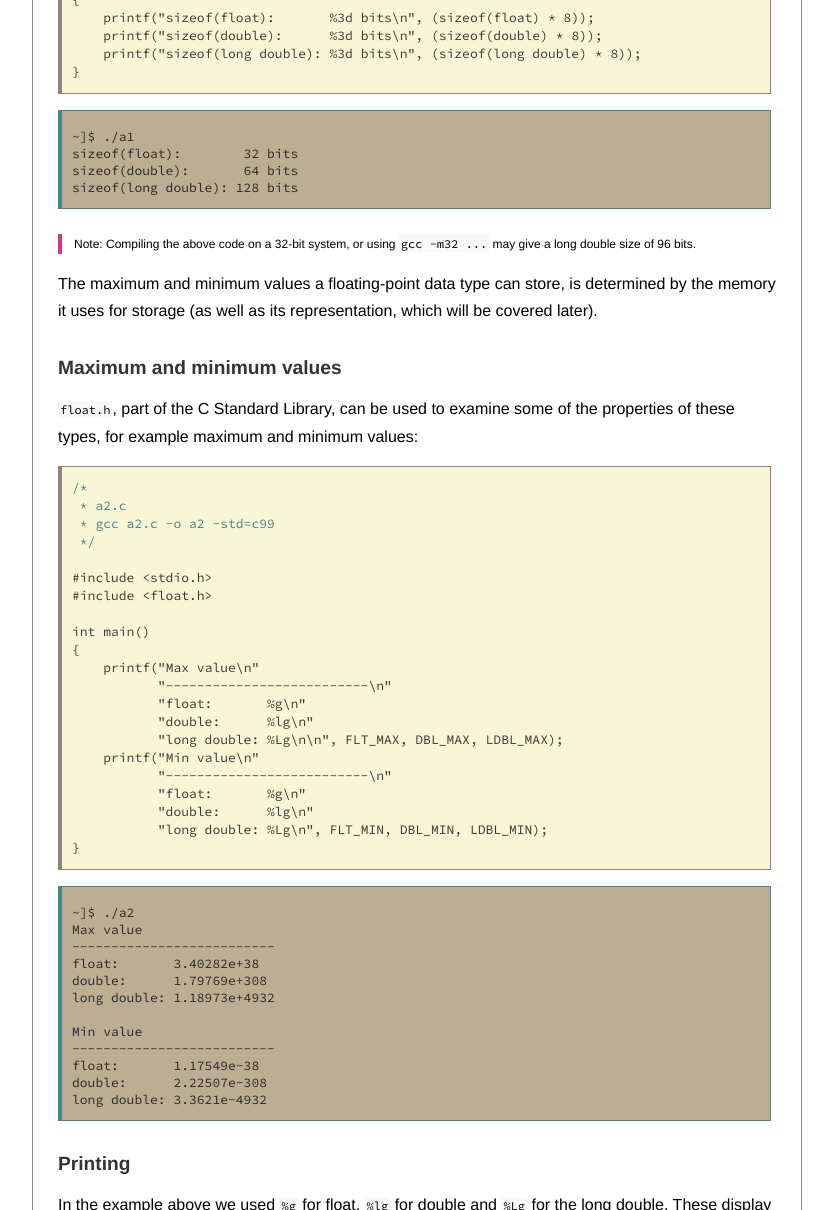
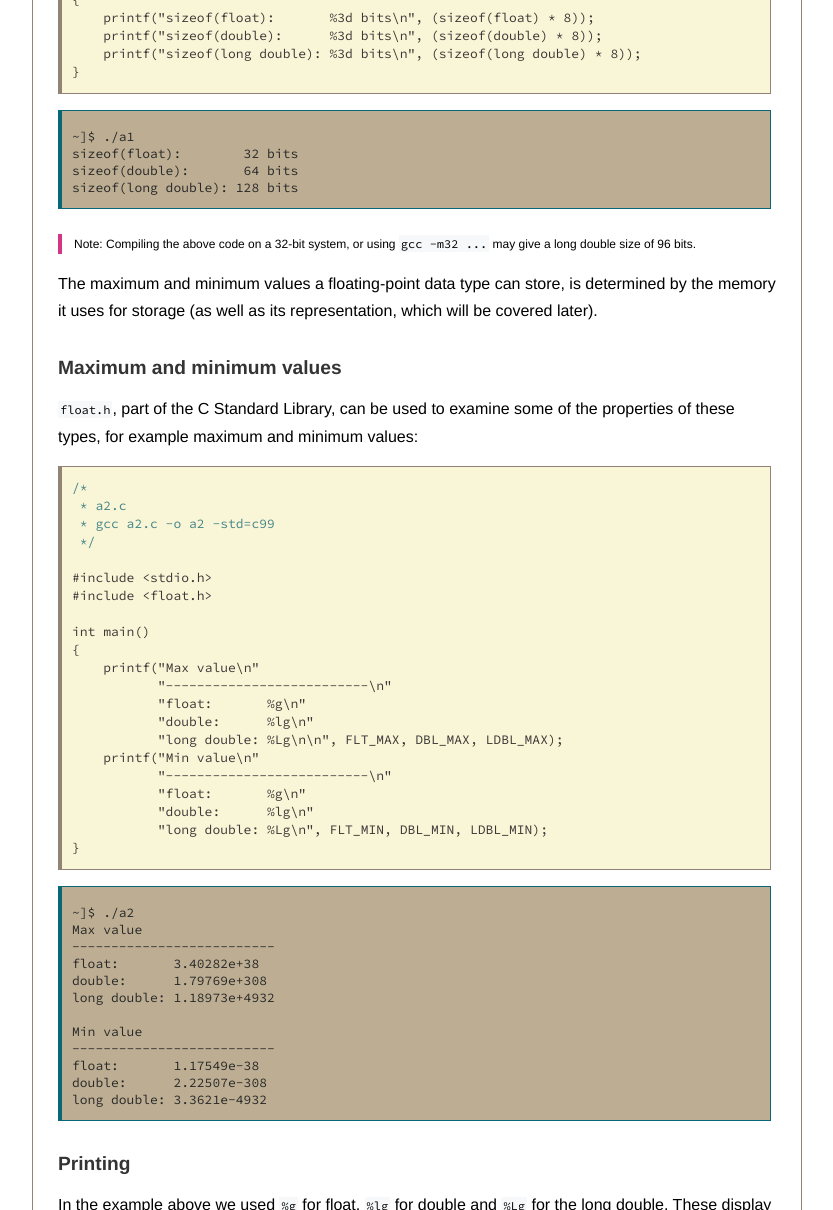
Before and after one commit to execas/execas.github.io, a Jekyll site: the page built from _posts/2019-02-28-floating-point-in-c.md, in a window 1280 px wide. Shown: the part 615-1825 px from the top of the page, without its empty margins (223-1056 px from the left). Built offline with Jekyll 4.4.1, drawn with Linux system fonts in a browser that asks for light colours.

Commit message:
Update execas.css

```diff
--- a/css/execas.css
+++ b/css/execas.css
@@ -39,8 +39,8 @@ img {
      padding-left: 10px;
      padding-bottom: 12px;
      padding-top: 0px;
-     border:1px solid #458588;
-     border-left:4px solid #458588;
+     border:1px solid #076678;
+     border-left:4px solid #076678;
      white-space: pre;
      color:#282828;
      overflow: auto;
```
